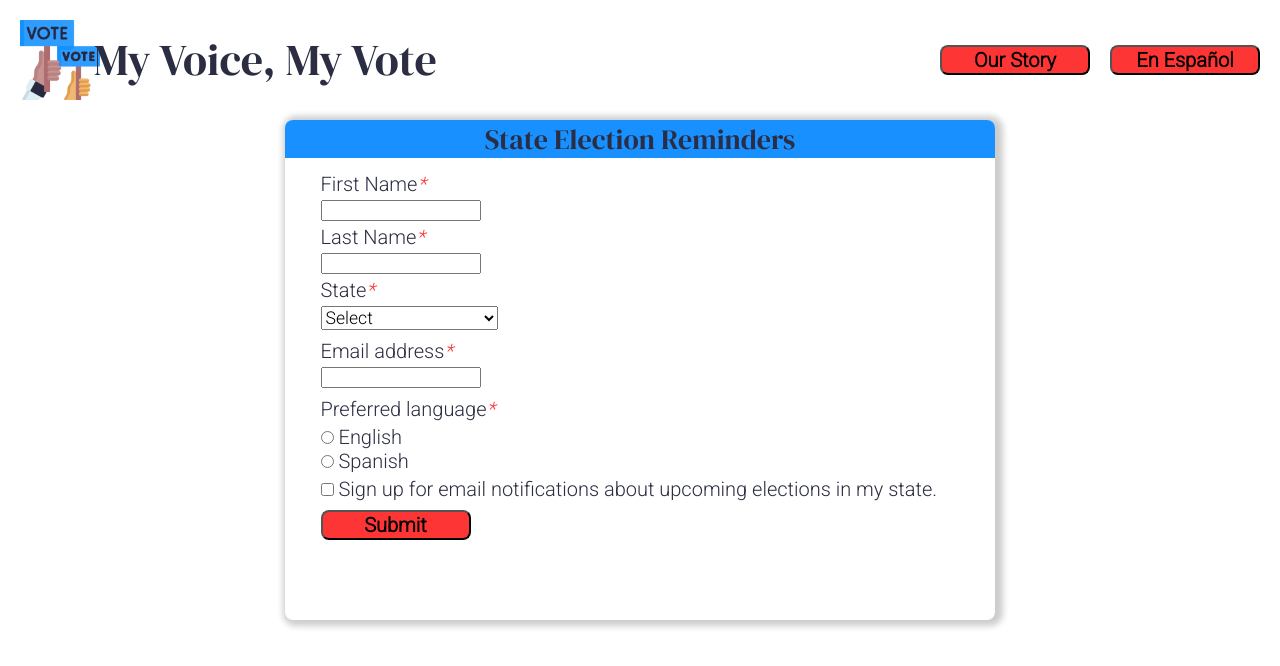
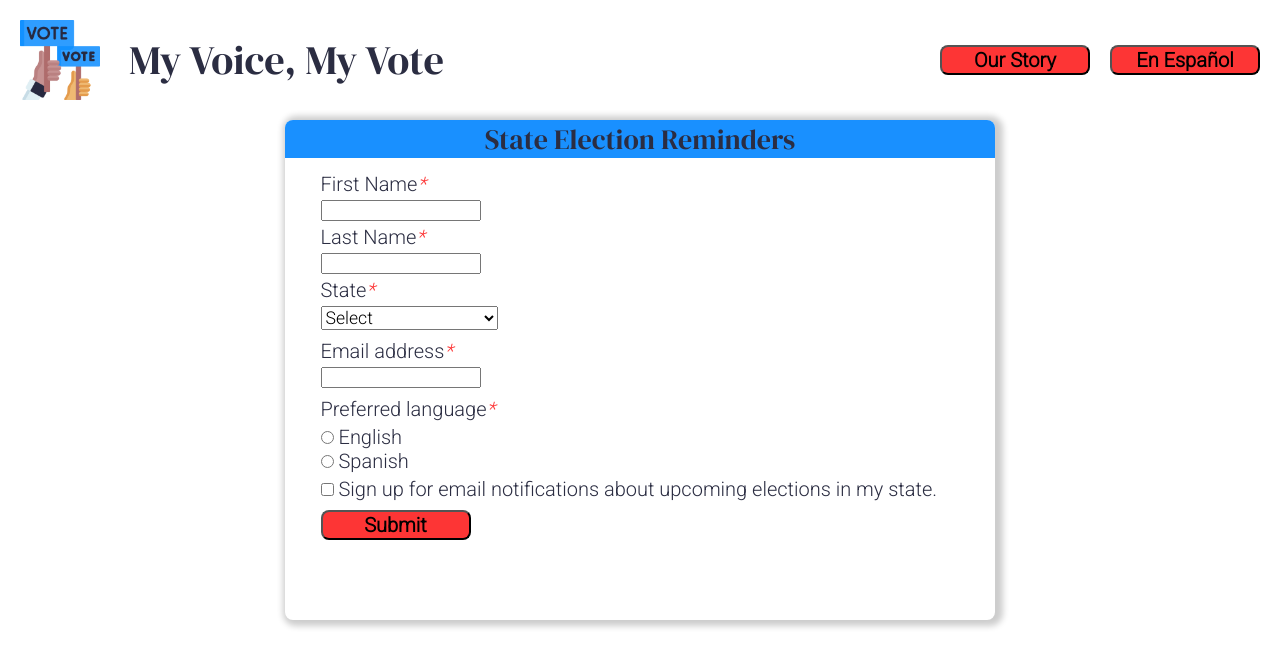
Before and after one commit to ivonne-hernandez/mi-voz-mi-voto-1, a React (Create React App) app: page / in a window 1280 px wide. In both pictures the pointer is over the element "My Voice, My Vote". Shown: the top 666 px of the page. Built offline with nearby package versions, Linux system fonts and the light colour scheme.

Commit message:
Refactor transform scale for app-name:hover property in Header.css

```diff
--- a/src/Components/Header/Header.css
+++ b/src/Components/Header/Header.css
@@ -11,7 +11,7 @@
 }
 
 .app-name:hover {
-  transform: scale(1.1);
+  transform: scale(1.01);
 }
 
 .header-container {
```
